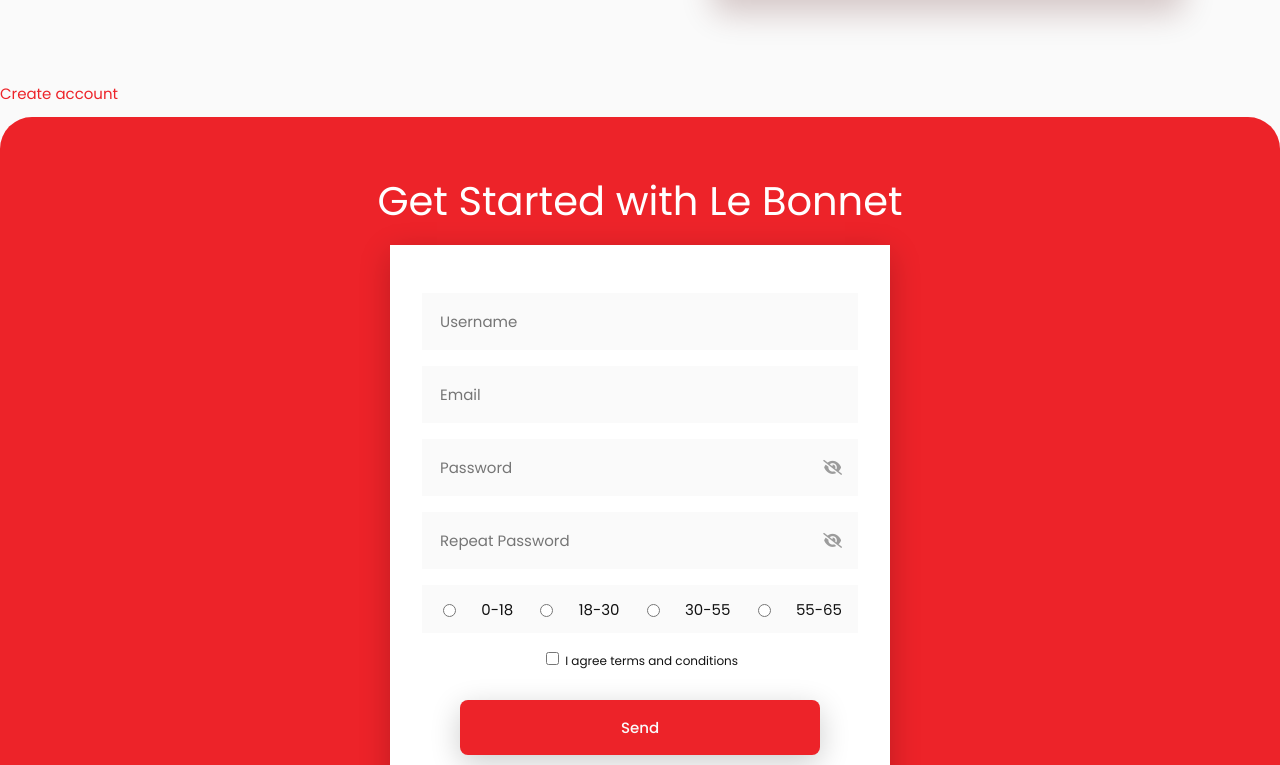
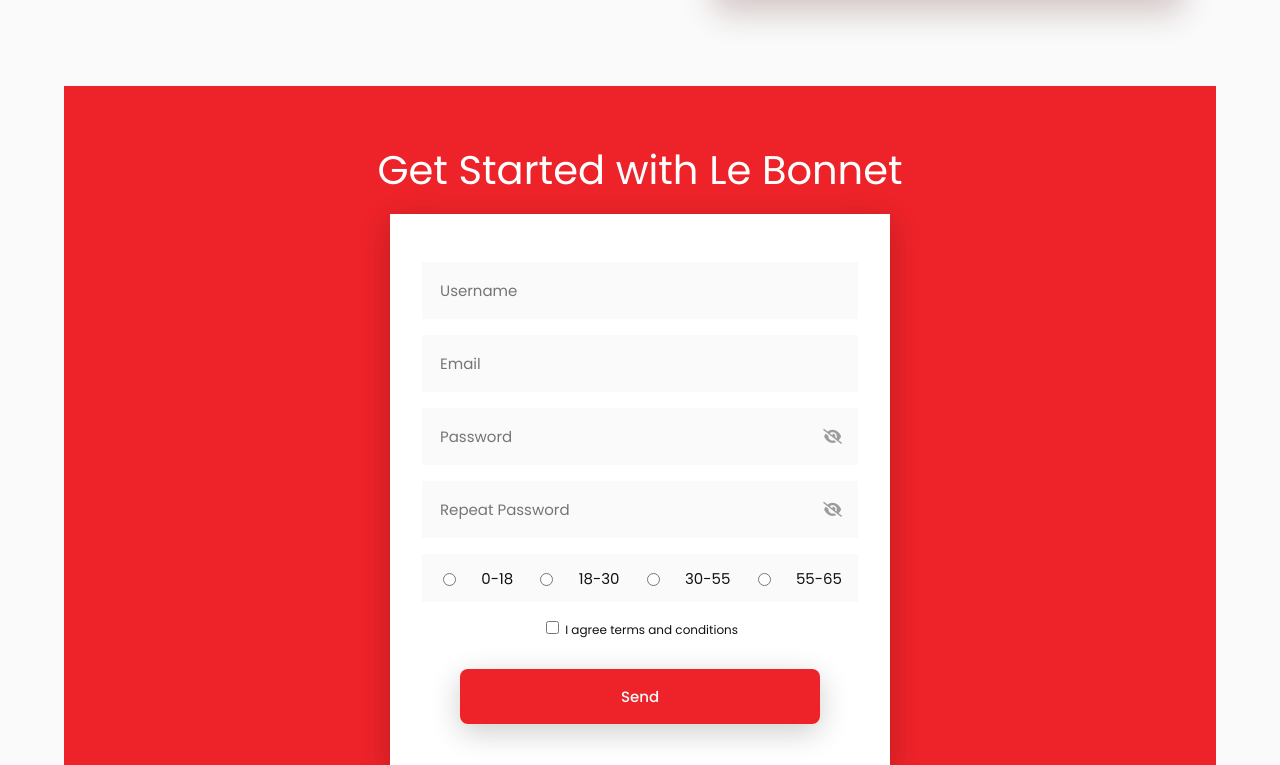
Before and after one commit to salomemosiava/leBonnet-web-shop, a plain HTML site: page index.html in a window 1280 px wide. Shown: the part 3955-4720 px from the top of the page. Drawn offline with nearby package versions, Linux system fonts and the light colour scheme; no server answers.

Commit message:
.account-container

```diff
--- a/css/responsive.css
+++ b/css/responsive.css
@@ -432,7 +432,7 @@
     }
     .account-container {
         padding: 4rem 10rem 4.5rem;
-        border-radius: 2rem;
+        margin: 0 4rem;
     }
     .account-title {
         font-size: 2.5rem;
--- a/css/style.css
+++ b/css/style.css
@@ -546,7 +546,6 @@
 }
 .account-container {
     background-color: var(--primary-color);
-    border-radius: 1.25rem;
     border: none;
     text-align: center;
 }
--- a/index.html
+++ b/index.html
@@ -337,8 +337,7 @@
             </div>
         </section>
         <section class="section account container" id="account">
-            <span class="section-subtitle">Create account</span>
-            <div class="account-container ">
+            <div class="account-container">
                 <h1 class="account-title">Get Started with Le Bonnet</h1>
                 <div>
                     <form method="POST" id="registration">
```
